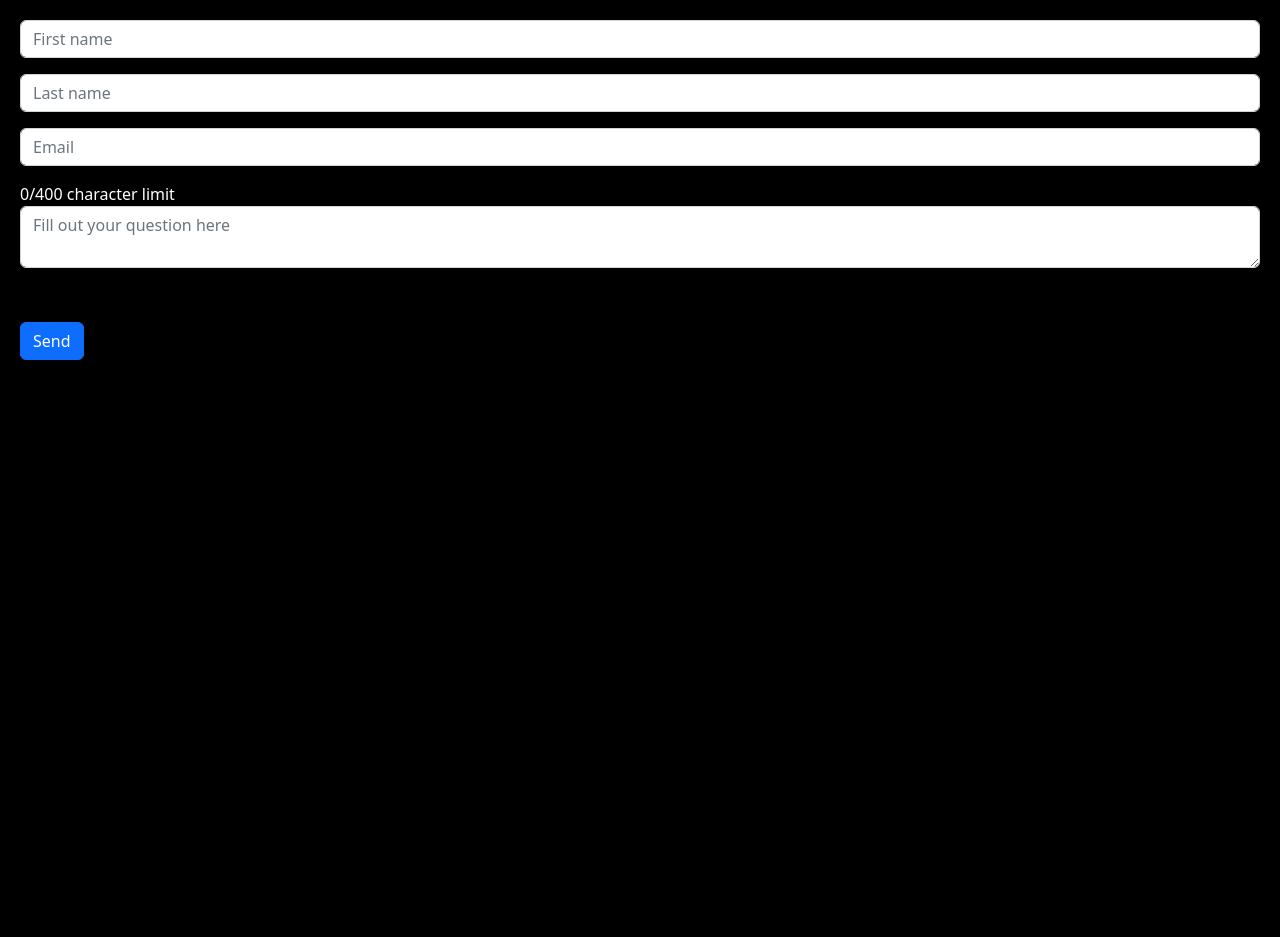
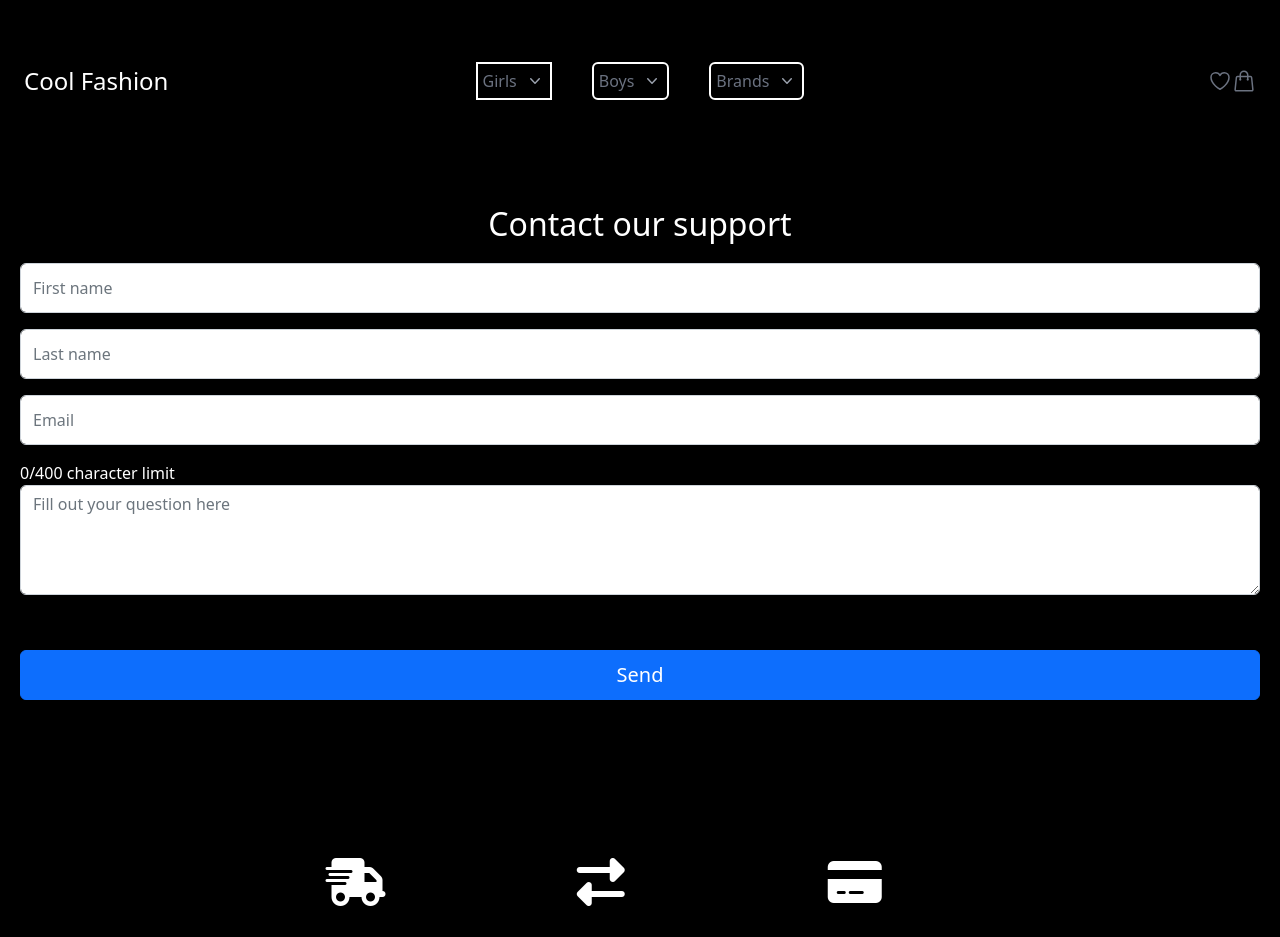
Before and after one commit to FJo88/CoolFashion, a React (Create React App) app: page /contact-us in a window 1280 px wide. Shown: the top 937 px of the page. Before the commit the page ends 820 px from the top, so only its background shows below. Built offline with nearby package versions, Linux system fonts and the light colour scheme.

Commit message:
Add styling to contact us component

```diff
--- a/src/components/ContactUs.jsx
+++ b/src/components/ContactUs.jsx
@@ -12,6 +12,7 @@ const ContactUs = () => {
 
   return (
       <form className="formContainer">
+        <h2 className="contactTitle">Contact our support</h2>
         <div className="row mb-3">
           <div className="col">
             <input
@@ -60,13 +61,15 @@ const ContactUs = () => {
               name="userQuestion"
               className="form-control"
               placeholder="Fill out your question here"
+              rows="4"
+              cols="50"
               maxLength="400"
               onChange={(e) => checkCharacterLength(e, setCharacters)}
               required
             ></textarea>
           </div>
         </div>
-        <button className="btn btn-primary">
+        <button className="btn btn-primary sendBtn">
         Send
       </button>
       </form>
--- a/src/components/Footer.jsx
+++ b/src/components/Footer.jsx
@@ -43,7 +43,7 @@ const Footer = () => {
           <h4>Shop</h4>
           <ul>
             <li>
-              <a href="#">Contact us</a>
+              <Link to='/contact-us'>Contact us</Link>
             </li>
             <li>
               <a href="#">Gift Cards</a>
--- a/src/pages/ContactUsPage.jsx
+++ b/src/pages/ContactUsPage.jsx
@@ -1,10 +1,14 @@
 import React from 'react'
 import ContactUs from '../components/ContactUs'
+import Footer from '../components/Footer'
+import Header from '../components/Header'
 
 const ContactUsPage = () => {
   return (
     <div>
+      <Header />
       <ContactUs />
+      <Footer />
     </div>
   )
 }
--- a/src/style.css
+++ b/src/style.css
@@ -199,3 +199,20 @@
 .characterLength {
   color: white;
 }
+
+.contactTitle {
+  font-size: 4vh;
+  text-align: center;
+  color: white;
+  padding: 20px;
+}
+
+.sendBtn {
+  font-size: 2.5vh;
+  height: 50px;
+  width: 100%;
+}
+
+input {
+  height: 50px;
+}
```
